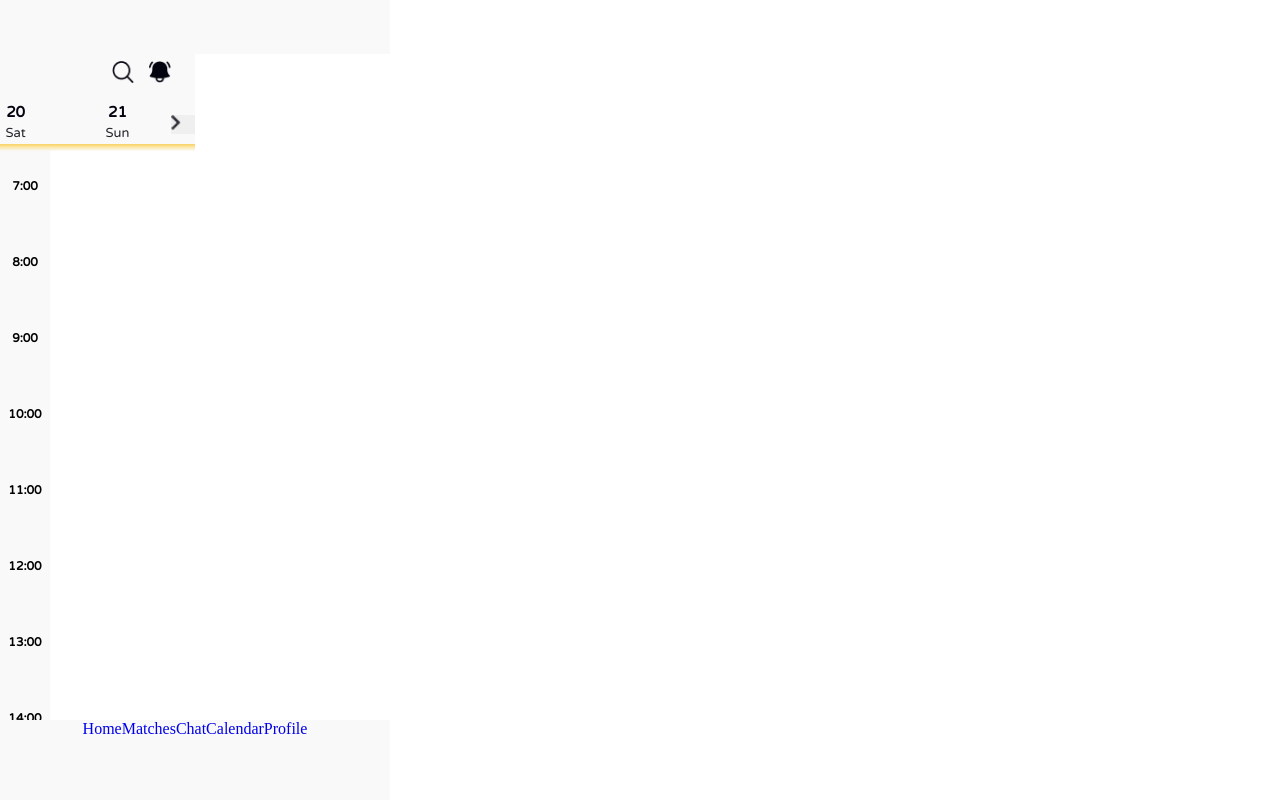
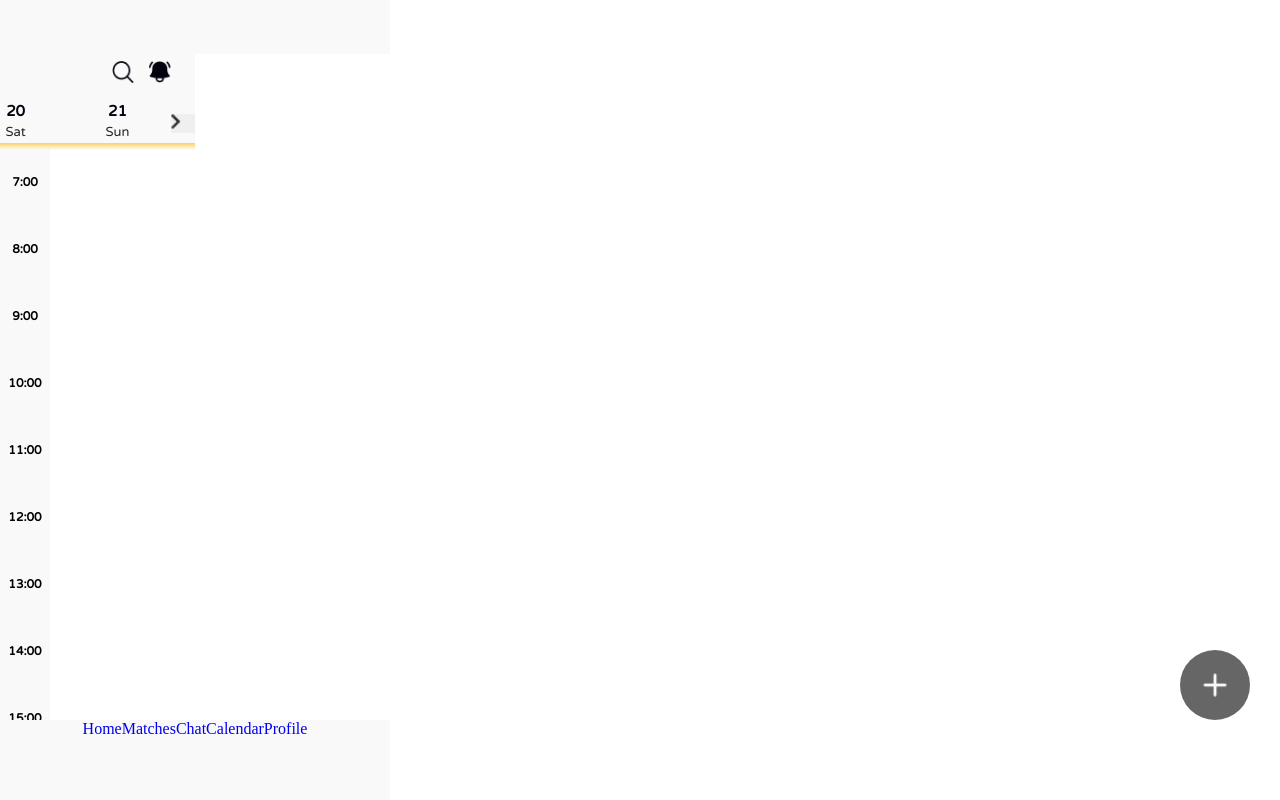
Before and after one commit to VolodymyrKolomiets/CalendarioReact, a React (Vite) app: page /calendarThree in a window 1280 px wide. Shown: the top 800 px of the page. Built offline with nearby package versions, Linux system fonts and the light colour scheme.

Commit message:
changes in style

```diff
--- a/src/App.jsx
+++ b/src/App.jsx
@@ -5,7 +5,6 @@ import { UserProvider } from "./context/UserContext/UserState";
 import { EventProvider } from './context/EventContext/EventState';
 import { BookingProvider } from './context/BookingContext/BookingState';
 import Register from './components/Register/Register';
-
 import Calendar from "./components/Calendar/Calendar";
 import Profile from './components/Profile/Profile';
 import DayHours from './components/SingleDayHours/SingleDayHours';
--- a/src/_colors.scss
+++ b/src/_colors.scss
@@ -18,3 +18,11 @@ $greencalendar:  #00C2A2;
 //Fonts
 @import url('https://fonts.googleapis.com/css2?family=Varela+Round&display=swap');
 $font-family: 'Varela Round', sans-serif;
+
+.principal-div {
+    background: #F9F9F9;
+    width: 390px;
+    height: 55px;
+    top: -1px;
+    position: fixed;
+}
--- a/src/components/SingleDayBooking/SingleDayBooking.jsx
+++ b/src/components/SingleDayBooking/SingleDayBooking.jsx
@@ -1,9 +1,14 @@
 import React from 'react'
 import './SingleDayBooking.scss';
+import Footer from '../Footer/Footer';
 
 const SingleDayReserv = () => {
   return (
-    <div>SingleDayReserv</div>
+    <div>SingleDayReserv
+      <div className='footer-div'>
+        <Footer />
+      </div>
+    </div>
   )
 }
 
--- a/src/components/ThreeDays/ThreeDays.jsx
+++ b/src/components/ThreeDays/ThreeDays.jsx
@@ -6,6 +6,7 @@ import Bell from '../../assets/icons/Bell.png';
 import Lens from '../../assets/icons/Lens.png';
 import moveright from '../../assets/icons/moveright.png';
 import moveleft from '../../assets/icons/moveleft.png';
+import IconAdd from '../../assets/icons/plus.png';
 import './ThreeDays.scss';
 import Footer from '../Footer/Footer';
 
@@ -67,18 +68,11 @@ const ThreeDays = () => {
     );
   };
 
-  const [isExpanded, setIsExpanded] = useState(false);
-
-  useEffect(() => {
-    const handleScroll = () => {
-      setIsExpanded(window.scrollY > 0);
+  const handleGoBookings = () => {
+    navigate('/dayBookings');
   };
 
-    window.addEventListener('scroll', handleScroll);
-    return () => {
-      window.removeEventListener('scroll', handleScroll);
-    };
-  }, []);
+
 
   return (
 
@@ -111,7 +105,7 @@ const ThreeDays = () => {
 
 
 
-        <div className={`calendar-3day-complete ${isExpanded ? 'expanded' : ''}`}>
+        <div className={'calendar-3day-complete'}>
           <div className='calendar-body'>
             <div className='calendar-navigation'>
               <button onClick={handlePreviousDay} className='previous3day'>
@@ -141,10 +135,8 @@ const ThreeDays = () => {
           </div>
         </div>
 
-
       </div>
 
-      <div className='body-time'>
       <div className='calendar-timeslots'>
         {/* Renderizar los intervalos de tiempo */}
         {timeSlots.map((timeSlot, index) => (
@@ -153,10 +145,11 @@ const ThreeDays = () => {
           </div>
         ))}
       </div>
-      </div>
 
+      <button onClick={handleGoBookings} className='image-button-add'>
+        <img src={IconAdd} alt='addBooking' className='button-addbooking' />
 
-
+      </button>
 
       <div className='footer-div'>
         <Footer />
--- a/src/components/ThreeDays/ThreeDays.scss
+++ b/src/components/ThreeDays/ThreeDays.scss
@@ -152,7 +152,7 @@
     height: 44px;
     left: 50%;
     transform: translateX(-50%);
-    top: 52px;
+    top: 51px;
     background: #F9F9F9;
 }
 
@@ -297,6 +297,8 @@
     }
 }
 
+
+
 .calendar-timeslots {
     display: flex;
     flex-direction: column;
@@ -319,7 +321,7 @@
     font-size: 12px !important;
     font-weight: bold;
     font-family: $font-family;
-    min-height: 76px !important;
+    min-height: 67px !important;
     width: 100% !important;
     display: flex;
     align-items: center;
@@ -336,3 +338,29 @@
     bottom: 0px;
     position: fixed;
 }
+
+.image-button-add {
+    position: fixed;
+    right: 30px;
+    top: 650px;
+    z-index: 3;
+    display: flex;
+    flex-direction: row;
+    justify-content: center;
+    align-items: center;
+    padding: 8px;
+    width: 70px;
+    height: 70px;
+    background: #666666;
+    border-radius: 41px;
+    /* Otros estilos necesarios */
+}
+
+.button-addbooking {
+    position: absolute;
+    width: 38px;
+    height: 38px;
+
+
+
+}
```
Lines whose indentation alone changed are shown as unchanged.
